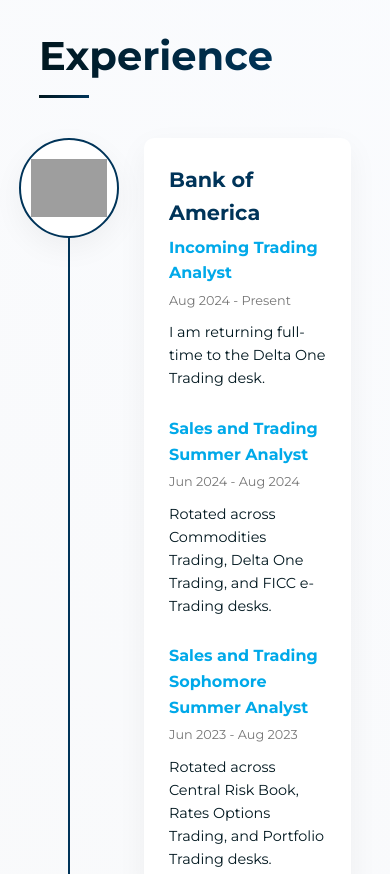
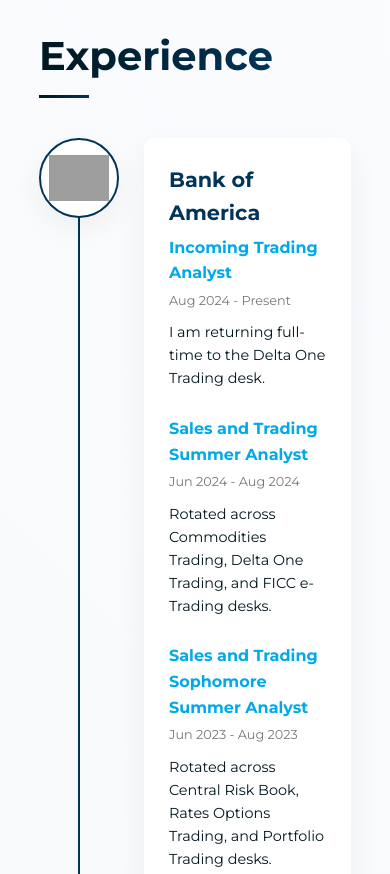
Before and after one commit to nickhsieh21/nickhsieh21.github.io, a plain HTML site: page index.html in a window 390 px wide. Shown: the part 900-1774 px from the top of the page. Drawn offline with nearby package versions, Linux system fonts and the light colour scheme; grey boxes are pictures that could not be loaded.

Commit message:
More particle, alignment updates

```diff
--- a/styles.css
+++ b/styles.css
@@ -629,7 +629,7 @@
   }
 
   .timeline:before {
-    left: 30px;
+    left: 40px;
   }
 
   .timeline-item {
@@ -638,7 +638,9 @@
   }
 
   .timeline-logo {
-    left: -50px;
+    left: -30px;
+    width: 80px;
+    height: 80px;
   }
 
   .timeline-content h3 {
@@ -698,6 +700,10 @@
   footer {
     font-size: 0.8rem;
   }
+
+  #particles-js {
+    display: none;
+  }
 }
 
 /* Particles Background */
```
